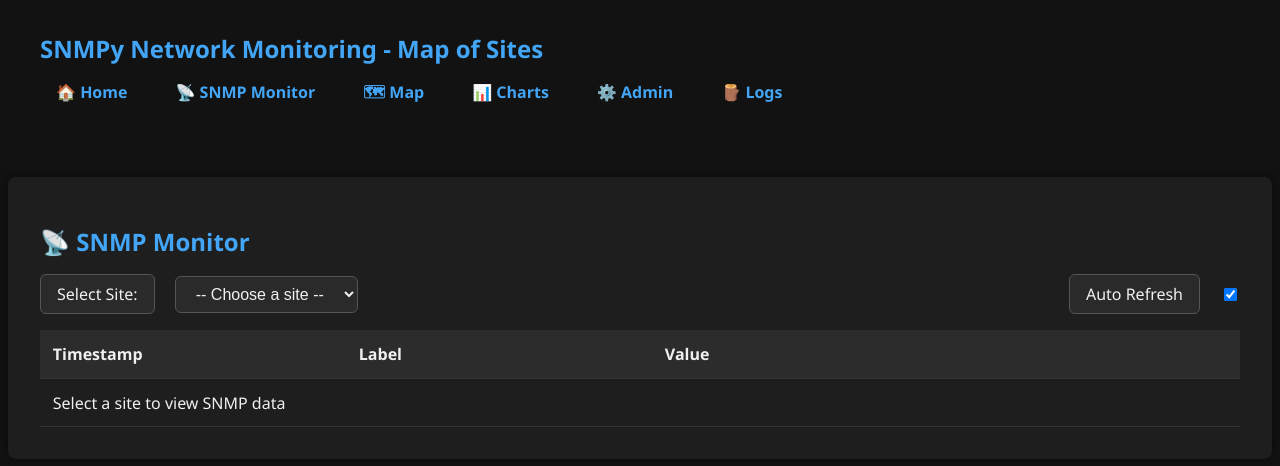
After one commit to Vayvanna/snmpy, a Flask app: page /snmp in a window 1280 px wide. The commit adds this page. Shown: the top 466 px of the page. Run offline with Flask 3, Linux system fonts and the light colour scheme; the visitor is signed in with stand-in values (Sample User, id 1); data that the repository does not hold is empty; parts of the project's set-up code (start-up, migrations or seed data) failed here and were passed over.

Commit message:
addes the main snmp page + logs on the logs page + snmp apis

```diff
--- a/app/routes.py
+++ b/app/routes.py
@@ -2,7 +2,7 @@
 
 
 from flask import Blueprint, current_app, jsonify, render_template, request
-from db.models import Site, SiteLogs  # SQLAlchemy model representing the 'sites' table in PostgreSQL
+from db.models import Site, SiteLogs, SNMPMetricLog, SNMPCurrent, SNMPOID   # SQLAlchemy model representing the 'sites' table in PostgreSQL
 from app.extensions import db
 from utils.auth import login_required
 main_bp = Blueprint('main', __name__)# creates blueprint object called main_bp
@@ -161,3 +161,42 @@ def api_logs():
         }
         for log in logs
     ])
+
+@main_bp.route("/api/snmp_logs")
+def api_snmp_logs():
+    logs = SNMPMetricLog.query.order_by(SNMPMetricLog.timestamp.desc()).limit(50).all()
+    return jsonify({
+        "logs": [
+            {
+                "timestamp": log.timestamp.strftime("%Y-%m-%d %H:%M:%S"),
+                "site_name": log.site.name,
+                "label": log.label,
+                "value": log.value
+            }
+            for log in logs
+        ]
+    })
+
+
+@main_bp.route('/snmp')
+@login_required
+def snmp_monitor():
+    sites = Site.query.all()
+    return render_template('snmp.html', sites=sites)
+
+@main_bp.route('/api/snmp_current')
+def api_snmp_current():
+    site_id = request.args.get('site_id')
+    query = SNMPCurrent.query.join(Site)
+
+    if site_id:
+        query = query.filter(SNMPCurrent.site_id == site_id)
+
+    current_data = query.order_by(SNMPCurrent.last_updated.desc()).limit(100).all()
+
+    return jsonify([{
+        "site": data.site.name,
+        "label": data.label,
+        "value": data.value,
+        "last_updated": data.last_updated.strftime("%Y-%m-%d %H:%M:%S")
+    } for data in current_data])
--- a/app/templates/charts.html
+++ b/app/templates/charts.html
@@ -12,6 +12,7 @@
           <h1>SNMPy Network Analytics</h1>
           <nav class="main-nav">
             <a href="/" class="nav-link">🏠 Home</a>
+            <a href="/snmp" class="nav-link">📡 SNMP Monitor</a>
             <a href="/map" class="nav-link">🗺 Map</a>
             <a href="/charts" class="nav-link">📊 Charts</a>
             <a href="/admin" class="nav-link">⚙️ Admin</a>
--- a/app/templates/index.html
+++ b/app/templates/index.html
@@ -87,6 +87,7 @@
 
         <div>
             <a href="/map" class="btn"><i class="fa-solid fa-map-location-dot"></i> View Map</a>
+            <a href="/snmp" class="btn"><i class="fa-solid fa-chart-column"></i> SNMP Monitor</a>
             <a href="/charts" class="btn"><i class="fa-solid fa-chart-column"></i> Logs & Charts</a>
             <a href="/admin" class="btn"><i class="fa-solid fa-tools"></i> Admin Panel</a>
             <a href="/logs" class="btn"><i class="fa-solid fa-tools"></i> Logs Panel</a>
--- a/app/templates/map.html
+++ b/app/templates/map.html
@@ -21,6 +21,7 @@
       <h1>SNMPy Network Monitoring - Map of Sites</h1>
       <nav class="main-nav">
         <a href="/" class="nav-link">🏠 Home</a>
+        <a href="/snmp" class="nav-link">📡 SNMP Monitor</a>
         <a href="/map" class="nav-link">🗺 Map</a>
         <a href="/charts" class="nav-link">📊 Charts</a>
         <a href="/admin" class="nav-link">⚙️ Admin</a>
--- /dev/null
+++ b/app/templates/snmp.html
@@ -0,0 +1,230 @@
+<!DOCTYPE html>
+<html lang="en">
+<head>
+  <meta charset="UTF-8">
+  <title>SNMP Monitor</title>
+  <style>
+    body {
+      margin: 0;
+      background: #121212;
+      color: #f0f0f0;
+      font-family: "Segoe UI", sans-serif;
+    }
+
+    .container {
+      max-width: 1200px;
+      margin: 2rem auto;
+      padding: 2rem;
+      background: #1e1e1e;
+      border-radius: 8px;
+      box-shadow: 0 0 10px rgba(0, 0, 0, 0.5);
+    }
+
+    h1 {
+      margin-bottom: 1rem;
+      font-size: 1.5rem;
+      color: #42a5f5;
+    }
+
+    .controls {
+      display: flex;
+      justify-content: space-between;
+      align-items: center;
+      flex-wrap: wrap;
+      margin-bottom: 1rem;
+    }
+
+    .controls select, .controls label {
+      background: #2a2a2a;
+      color: #f0f0f0;
+      border: 1px solid #555;
+      border-radius: 6px;
+      padding: 0.5rem 1rem;
+      font-size: 1rem;
+      margin-right: 1rem;
+    }
+
+    table {
+      width: 100%;
+      border-collapse: collapse;
+      margin-top: 1rem;
+      table-layout: fixed;
+    }
+
+    th, td {
+      padding: 0.8rem;
+      border-bottom: 1px solid #333;
+      text-align: left;
+      overflow: hidden;
+      text-overflow: ellipsis;
+      white-space: nowrap;
+    }
+
+    thead {
+      background-color: #2c2c2c;
+    }
+
+    .status {
+      font-weight: bold;
+    }
+
+    .refresh-toggle {
+      display: flex;
+      align-items: center;
+    }
+
+    .refresh-toggle input {
+      margin-left: 0.5rem;
+    }
+
+    .wrapper {
+        max-width: 1200px;
+        margin: auto;
+        padding: 1rem;
+    }
+    .dashboard-header {
+        display: flex;
+        justify-content: space-between;
+        align-items: center;
+        flex-wrap: wrap;
+        gap: 1rem;
+        padding: 1rem 0;
+    }
+
+    .dashboard-header h1 {
+        margin: 0;
+        font-size: 1.5rem;
+        flex-shrink: 0;
+    }
+
+    .main-nav {
+        display: flex;
+        gap: 1rem;
+        flex-wrap: wrap;
+    }
+    .main-nav a {
+        margin: 0 1rem;
+        color: #42a5f5;
+        text-decoration: none;
+        font-weight: bold;
+        font-size: 1rem;
+        border-bottom: 2px solid transparent;
+        padding-bottom: 0.2rem;
+        transition: border-color 0.2s ease;
+    }
+
+    .main-nav a:hover {
+        border-color: #42a5f5;
+    }
+
+
+
+
+
+
+  </style>
+</head>
+<body>
+    <div class="wrapper">
+        <header class="dashboard-header">
+            <h1>SNMPy Network Monitoring - Map of Sites</h1>
+            <nav class="main-nav">
+                <a href="/" class="nav-link">🏠 Home</a>
+                <a href="/snmp" class="nav-link">📡 SNMP Monitor</a>
+                <a href="/map" class="nav-link">🗺 Map</a>
+                <a href="/charts" class="nav-link">📊 Charts</a>
+                <a href="/admin" class="nav-link">⚙️ Admin</a>
+                <a href="/logs" class="nav-link">🪵 Logs</a>
+            </nav>
+        </header>
+  </div>
+
+  <div class="container">
+    <h1>📡 SNMP Monitor</h1>
+
+    <div class="controls">
+      <div>
+        <label for="siteSelect">Select Site:</label>
+        <select id="siteSelect">
+          <option value="">-- Choose a site --</option>
+          {% for site in sites %}
+          <option value="{{ site.id }}">{{ site.name }}</option>
+          {% endfor %}
+        </select>
+      </div>
+
+      <div class="refresh-toggle">
+        <label for="autoRefresh">Auto Refresh</label>
+        <input type="checkbox" id="autoRefresh" checked>
+      </div>
+    </div>
+
+    <table>
+      <thead>
+        <tr>
+          <th style="width: 25%;">Timestamp</th>
+          <th style="width: 25%;">Label</th>
+          <th style="width: 50%;">Value</th>
+        </tr>
+      </thead>
+      <tbody id="snmpDataBody">
+        <tr><td colspan="3">Select a site to view SNMP data</td></tr>
+      </tbody>
+    </table>
+  </div>
+
+  <script>
+    let interval;
+
+    document.getElementById("siteSelect").addEventListener("change", () => {
+      loadSNMPData();
+    });
+
+    document.getElementById("autoRefresh").addEventListener("change", function () {
+      if (this.checked) {
+        interval = setInterval(loadSNMPData, 10000);
+      } else {
+        clearInterval(interval);
+      }
+    });
+
+    async function loadSNMPData() {
+      const siteId = document.getElementById("siteSelect").value;
+      const tbody = document.getElementById("snmpDataBody");
+
+      if (!siteId) {
+        tbody.innerHTML = `<tr><td colspan="3">Select a site to view SNMP data</td></tr>`;
+        return;
+      }
+
+      try {
+        const res = await fetch(`/api/snmp_current?site_id=${siteId}`);
+        const data = await res.json();
+
+        if (data.length === 0) {
+          tbody.innerHTML = `<tr><td colspan="3">No SNMP data available for this site</td></tr>`;
+          return;
+        }
+
+        tbody.innerHTML = "";
+        data.forEach(entry => {
+          const row = document.createElement("tr");
+          row.innerHTML = `
+            <td>${entry.last_updated}</td>
+            <td>${entry.label}</td>
+            <td>${entry.value}</td>
+          `;
+          tbody.appendChild(row);
+        });
+
+      } catch (err) {
+        tbody.innerHTML = `<tr><td colspan="3">Error loading data</td></tr>`;
+        console.error(err);
+      }
+    }
+
+    interval = setInterval(loadSNMPData, 10000); // Start auto-refresh
+  </script>
+
+</body>
+</html>
--- a/config.py
+++ b/config.py
@@ -6,7 +6,7 @@ from flask import app
 class Config:
     SQLALCHEMY_DATABASE_URI = os.getenv("DATABASE_URL", "postgresql://nms_user:vayvanna@localhost/nms_db")
     SQLALCHEMY_TRACK_MODIFICATIONS = False
-    PERMANENT_SESSION_LIFETIME = timedelta(seconds=5)
+    PERMANENT_SESSION_LIFETIME = timedelta(seconds=600)
 
 
 # This file just holds the connection URL (and maybe other settings):
--- a/core/helpersofsn.py
+++ b/core/helpersofsn.py
@@ -12,10 +12,12 @@ from pysnmp.hlapi import (
 
 def snmp_get(ip, community, oid, port=161, timeout=1, retries=1):
     """Perform SNMP GET and return value as string or None if invalid."""
+    # print(f"{ip} is of type {type(ip)}")
+    # print(f"{port} is of type {type(port)}")
     iterator = getCmd(
         SnmpEngine(),
         CommunityData(community, mpModel=0),  # SNMPv1
-        UdpTransportTarget((ip, port), timeout=timeout, retries=retries),
+        UdpTransportTarget(("127.0.0.1", 1161), timeout=timeout, retries=retries),
         ContextData(),
         ObjectType(ObjectIdentity(oid))
     )
```
Also changed, not shown: app/admin.py (+11 -0 lines), app/static/js/snmp.js (added, +17 -0 lines), app/templates/logs.html (+179 -78 lines), core/poller.py (+16 -15 lines), 6 other files.
